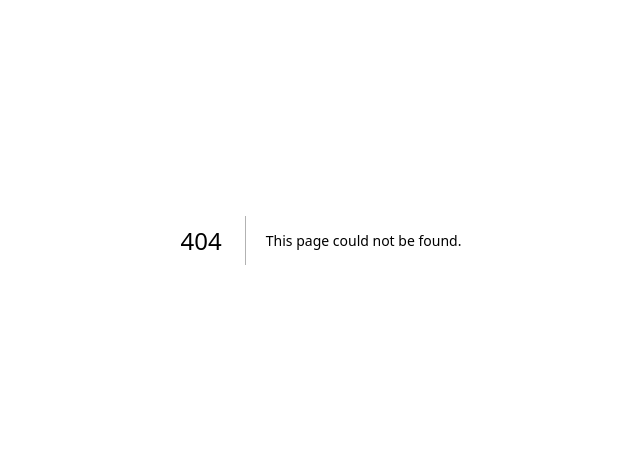
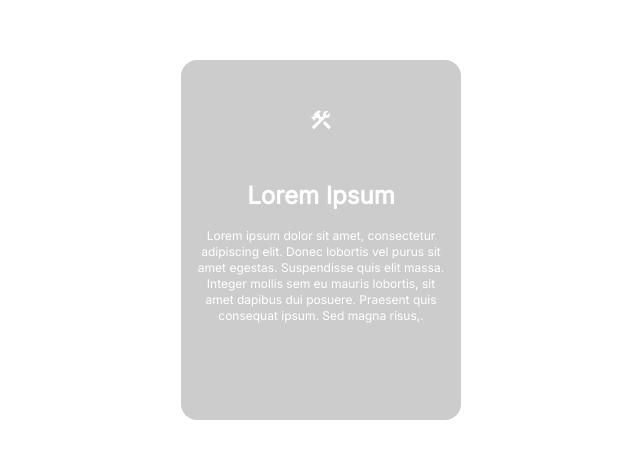
Before and after one commit to IsuruSG/PJ-Holdings-Web, a Next.js app: page /components/card-component in a window 1280 px wide. Before the commit this address had no page. Shown: the part 160-618 px from the top of the page, without its empty margins (319-959 px from the left). Built offline with nearby package versions, Linux system fonts and the light colour scheme.

Commit message:
Card Component:created card component

```diff
--- /dev/null
+++ b/src/Components/Card.tsx
@@ -0,0 +1,38 @@
+import ICard from '@/Interfaces/ICard';
+import React from 'react';
+
+const Card: React.FC<ICard> = ({ heading, Icon, children, onClick }) => {
+  return (
+    <button
+      onClick={onClick}
+      className={`${[
+        'bg-gray-350/30',
+        'hover:bg-yellow-450',
+        'backdrop-blur-sm',
+        'duration-300',
+        'text-white',
+        'hover:text-gray-850',
+        'shadow-gray-850',
+        'hover:shadow-xl',
+        'rounded-2xl',
+        'min-w-[220px]',
+        'min-h-[220px]',
+        'md:w-[280px]',
+        'md:min-h-[360px]',
+        'flex flex-col',
+      ].join(' ')}`}
+    >
+      <section className="flex-1 w-full flex justify-center items-center">
+        <Icon className="h-28 w-28" />
+      </section>
+      <section className="w-full flex-1 flex flex-col md:space-y-4">
+        <p className="text-center mx-3 text-xl md:text-2xl font-extrabold">
+          {heading}
+        </p>
+        <p className="text-center mx-3 text-xs hidden md:block">{children}</p>
+      </section>
+    </button>
+  );
+};
+
+export default Card;
--- /dev/null
+++ b/src/Interfaces/ICard.ts
@@ -0,0 +1,8 @@
+interface ICard {
+  heading: string;
+  children?: React.ReactElement | JSX.Element | string;
+  Icon?: any;
+  onClick?: () => void;
+}
+
+export default ICard;
--- /dev/null
+++ b/src/pages/components/card-component.tsx
@@ -0,0 +1,22 @@
+import Card from '@/Components/Card';
+import { Construction } from '@mui/icons-material';
+import React from 'react';
+
+const CardComponent = () => {
+  return (
+    <div className="h-screen flex justify-center items-center space-x-4">
+      <Card
+        onClick={() => console.log("You just clicked the card")}
+        heading="Lorem Ipsum"
+        Icon={Construction}
+      >
+        Lorem ipsum dolor sit amet, consectetur adipiscing elit. Donec lobortis
+        vel purus sit amet egestas. Suspendisse quis elit massa. Integer mollis
+        sem eu mauris lobortis, sit amet dapibus dui posuere. Praesent quis
+        consequat ipsum. Sed magna risus,.
+      </Card>
+    </div>
+  );
+};
+
+export default CardComponent;
```
